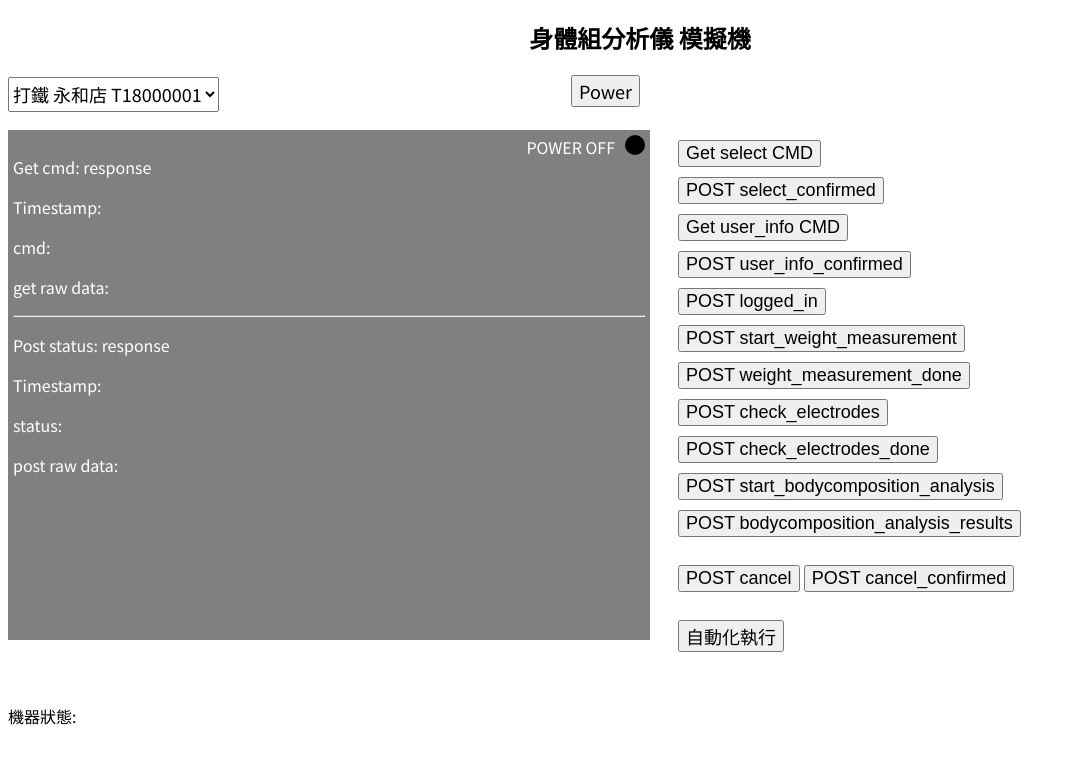
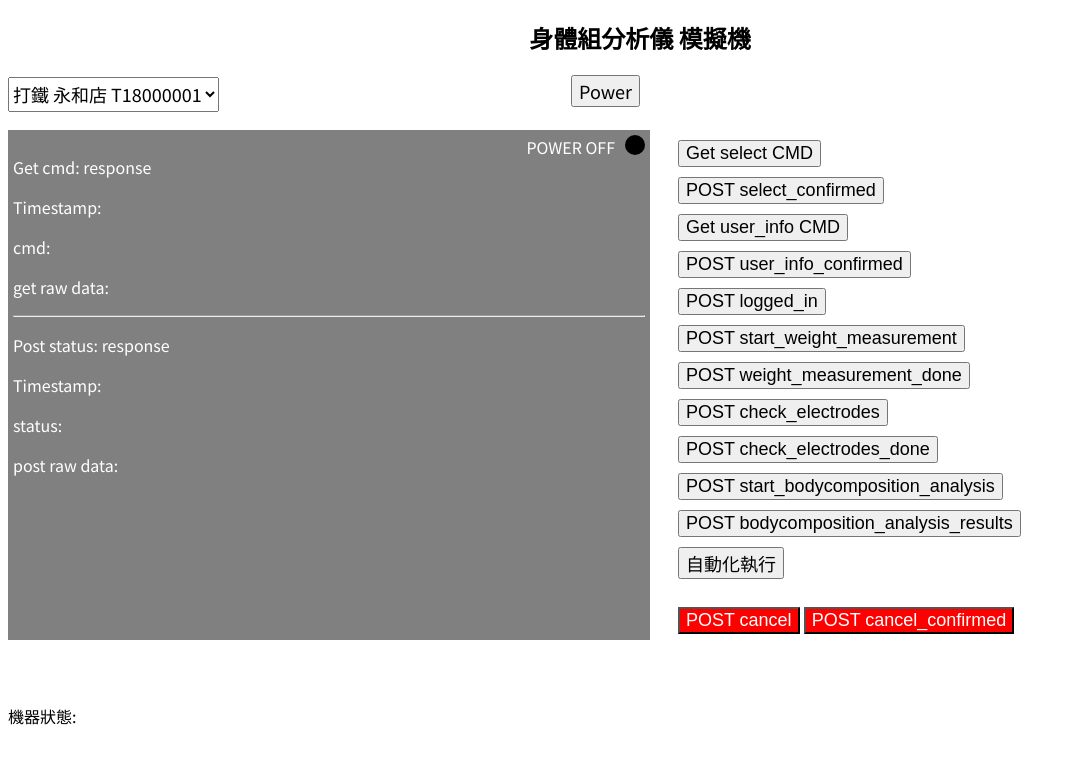
Before and after one commit to ucm-fitness-assessment/bodyCompositionSimulator, a plain HTML site: page index.html in a window 1280 px wide. Shown: the whole page, without its empty margins (0-1076 px from the left). Drawn offline with nearby package versions, Linux system fonts and the light colour scheme; a script that the page names is missing.

Commit message:
highligh cancel 命令

```diff
--- a/index.html
+++ b/index.html
@@ -77,12 +77,15 @@
     <button style="font-size:18px; margin-top:10px;" onclick="postStatus('check_electrodes')">POST check_electrodes</button><br>
     <button style="font-size:18px; margin-top:10px;" onclick="postStatus('check_electrodes_done')">POST check_electrodes_done</button><br>
     <button style="font-size:18px; margin-top:10px;" onclick="postStatus('start_bodycomposition_analysis')">POST start_bodycomposition_analysis</button><br>
-    <button style="font-size:18px; margin-top:10px;" onclick="postStatus('bodycomposition_analysis_results')">POST bodycomposition_analysis_results</button><br><br>
+    <button style="font-size:18px; margin-top:10px;" onclick="postStatus('bodycomposition_analysis_results')">POST bodycomposition_analysis_results</button><br>
 
-    <button style="font-size:18px; margin-top:10px;" onclick="postStatus('cancel')">POST cancel</button>
-    <button style="font-size:18px; margin-top:10px;" onclick="postStatus('cancel_confirmed')">POST cancel_confirmed</button><br><br>
+    <button class="NotoSansFont" style="font-size:18px; margin-top:10px;" onclick="自動化執行()">自動化執行</button><br><br>
 
-    <button class="NotoSansFont" style="font-size:18px; margin-top:10px;" onclick="自動化執行()">自動化執行</button>
+    <button style="font-size:18px; margin-top:10px; background-color:red; color:white" onclick="postStatus('cancel')">POST cancel</button>
+    <button style="font-size:18px; margin-top:10px; background-color:red; color:white" onclick="postStatus('cancel_confirmed')">POST cancel_confirmed</button><br><br>
+
+
+
 
   </div>
 
```
